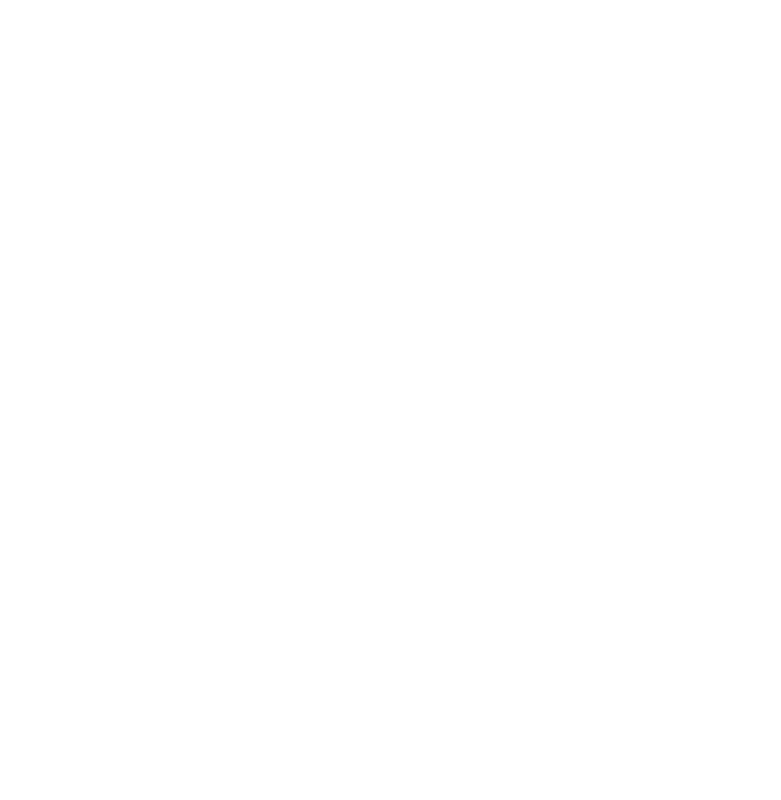
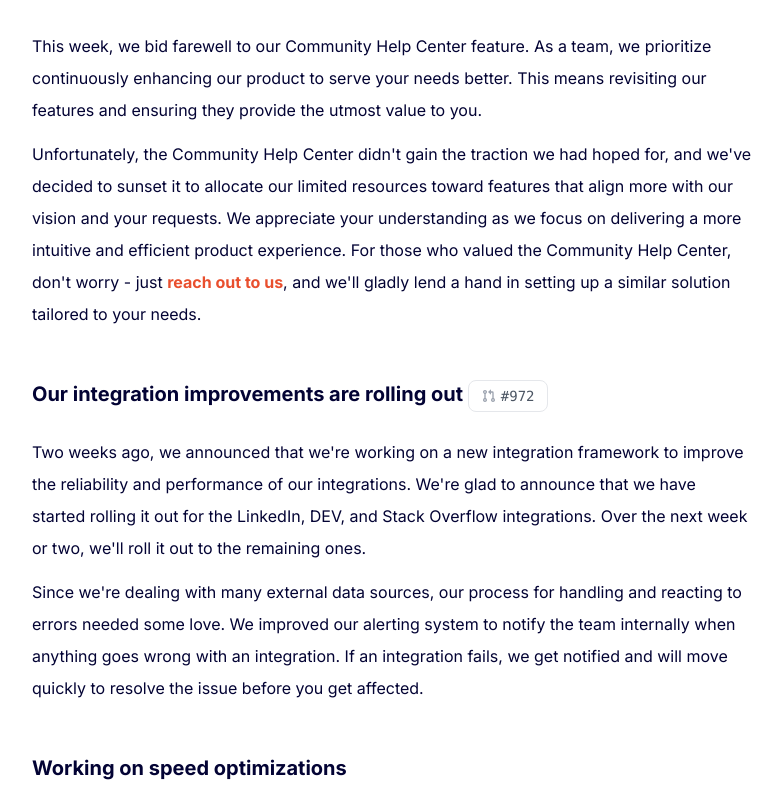
Before and after one commit to octolens/legacy-changelog, a Next.js app: page /changelogs/rip-community-help-center in a window 1280 px wide. Before the commit this address had no page. Shown: the part 840-1640 px from the top of the page, without its empty margins (248-1029 px from the left). Before the commit the page ends 800 px from the top, so only its background shows below. Built offline with nearby package versions, Linux system fonts and the light colour scheme; no server answers.

Commit message:
Structrue (#18)
* Structrue

* More copy

* Header

* Full

* Fixes

* Grammarly

```diff
--- /dev/null
+++ b/pages/changelogs/rip-community-help-center.mdx
@@ -0,0 +1,133 @@
+import { MdxLayout } from "components/mdx-layout.tsx";
+import VideoPlayer from "components/video-player.tsx";
+import CenteredImage from "components/centered-image.tsx";
+import PullRequest from "components/pull-request.tsx";
+import CodeBlock from "components/code-block.tsx";
+import { Flex } from "@chakra-ui/react";
+
+export const meta = {
+  slug: "rip-community-help-center",
+  publishedAt: "2023-06-06T12:00",
+  title: "RIP Community Help center",
+  headerImage:
+    "https://github.com/CrowdDotDev/crowd.dev/assets/37874460/24a9abaf-8b85-4780-b699-04c7dd654a65",
+  mainPullRequest: 924,
+  version: "v0.34.0",
+  authors: [
+    {
+      name: "Nuno Eufrasio",
+      description: "Product Designer",
+      avatarUrl:
+        "https://uploads-ssl.webflow.com/635150609746eee5c60c4aac/635a1354e14b8d3cc48f74b0_Nuno_Photo.webp",
+    },
+    {
+      name: "Joana Maia",
+      description: "Software engineer",
+      avatarUrl:
+        "https://uploads-ssl.webflow.com/635150609746eee5c60c4aac/635a135404fcf6ef2cb3b737_Joana_Photo.webp",
+    },
+    {
+      name: "Gasper Grom",
+      description: "Software engineer",
+      avatarUrl: "https://ca.slack-edge.com/T01NM6QG1C4-U04MTRJJTN1-d72a3890dc6c-512",
+    },
+    {
+      name: "Anil Bostanci",
+      description: "Software engineer",
+      avatarUrl:
+        "https://uploads-ssl.webflow.com/635150609746eee5c60c4aac/635a13549c53145a79ec1dde_Anil_Photo.webp",
+    },
+    {
+      name: "Uroš Marlot",
+      description: "Software engineer",
+      avatarUrl:
+        "https://uploads-ssl.webflow.com/635150609746eee5c60c4aac/635a13546c1c8eb957c0f597_Uros_Photo.webp",
+    },
+    {
+      name: "Misha Savelyev",
+      description: "Software engineer",
+      avatarUrl: "https://ca.slack-edge.com/T01NM6QG1C4-U05745U0MPE-f4ae6ec344bc-512",
+    },
+    {
+      name: "Jesse Ighor",
+      description: "Software engineer",
+      avatarUrl: "https://ca.slack-edge.com/T01NM6QG1C4-U05460EVA15-8fc3a5286a87-512",
+    },
+    {
+      name: "Charlotte Schmitt",
+      description: "Chief of Staff",
+      avatarUrl:
+        "https://uploads-ssl.webflow.com/635150609746eee5c60c4aac/635a1354fd6f246cb97defc2_Charlotte_Photo.webp",
+    },
+    {
+      name: "Igor Kotua",
+      description: "Software engineer",
+      avatarUrl:
+        "https://uploads-ssl.webflow.com/635150609746eee5c60c4aac/635a1354e448c91d9696fda8_Igor_Photo.webp",
+    },
+    {
+      name: "Jonathan Reimer",
+      description: "CEO",
+      avatarUrl:
+        "https://uploads-ssl.webflow.com/635150609746eee5c60c4aac/635a0cdabefa0c385d6bff53_Jonathan_Photo.webp",
+    },
+    {
+      name: "Joan Reyero",
+      description: "CTO",
+      avatarUrl:
+        "https://uploads-ssl.webflow.com/635150609746eee5c60c4aac/635a13549c5314621dec1ddf_Joan_Photo.webp",
+    },
+    {
+      name: "Yash Sharma",
+      description: "External contributor",
+      avatarUrl: "https://avatars.githubusercontent.com/u/97662335?v=4",
+    },
+    {
+      name: "Dhruwang Jariwala",
+      description: "External contributor",
+      avatarUrl: "https://avatars.githubusercontent.com/u/67850763?v=4",
+    },
+  ],
+};
+
+This week, we bid farewell to our Community Help Center feature. As a team, we prioritize continuously enhancing our product to serve your needs better. This means revisiting our features and ensuring they provide the utmost value to you.
+
+Unfortunately, the Community Help Center didn't gain the traction we had hoped for, and we've decided to sunset it to allocate our limited resources toward features that align more with our vision and your requests. We appreciate your understanding as we focus on delivering a more intuitive and efficient product experience.
+For those who valued the Community Help Center, don't worry - just [reach out to us](mailto:help@crowd.dev), and we'll gladly lend a hand in setting up a similar solution tailored to your needs.
+
+## Our integration improvements are rolling out <PullRequest number="972"/>
+
+Two weeks ago, we announced that we're working on a new integration framework to improve the reliability and performance of our integrations. We're glad to announce that we have started rolling it out for the LinkedIn, DEV, and Stack Overflow integrations. Over the next week or two, we'll roll it out to the remaining ones.
+
+Since we're dealing with many external data sources, our process for handling and reacting to errors needed some love. We improved our alerting system to notify the team internally when anything goes wrong with an integration. If an integration fails, we get notified and will move quickly to resolve the issue before you get affected.
+
+## Working on speed optimizations
+
+Some of you have noticed that crowd.dev has had longer loading times. We hear you and have been working on improving the speed of our application, but the truth is some of what we have tried has yet to show a significant performance increase. We have now identified a solution that we are confident will work. We are optimistic that we will have good news to share with you in two weeks. In the meantime, we would like to thank you for your patience and understanding.
+
+## Other Bug Fixes and Improvements
+
+- Optimized the webhook service to retry errored webhooks for greater resilience. <PullRequest number="923"/>
+- Fixed a cosmetic issue when the data for a members' organization was incomplete. <PullRequest number="930"/>
+- Added support for autocomplete in IDEs for new services. <PullRequest number="931"/>
+- Improved the logic for the display banner for errored integrations. <PullRequest number="914"/>
+- Improved how members display on the organizations and activities pages. <PullRequest number="939"/>
+- Added the proper logos and copies on the authorization pages. <PullRequest number="940"/>
+- Optimized the member enrichment feature to be synchronous when enriching only one member. <PullRequest number="937"/>
+- Changed the copy of the HubSpot integration CTA. <PullRequest number="921"/>
+- Moved the Stack Overflow integration to the new framework. <PullRequest number="936"/>
+- Fixed a bug where integrations were overwriting existing organization data for members. <PullRequest number="935"/>
+- Added support to process integrations in the new integration framework manually. <PullRequest number="928"/>
+- Fixed entry points in Docker. <PullRequest number="929"/>
+- Fixed a bug caused by incorrect handling in the members' page of an empty _active on_ field. <PullRequest number="925"/>
+- Fixed local issues related to feature flags and the new services in development mode. <PullRequest number="927"/>
+- Added proper coloring for charts for the Discourse integration. <PullRequest number="918"/>
+- Fixed an early return issue for webhook retries. <PullRequest number="917"/>
+- Fixed an edge case related to named parameters in Postgres. <PullRequest number="944"/>
+- Consider empty sentiment values when calculating the average sentiment for a member. <PullRequest number="943"/>
+
+export default ({ children, ...rest }) => (
+  <MdxLayout meta={meta} {...rest}>
+    {children}
+  </MdxLayout>
+);
```
